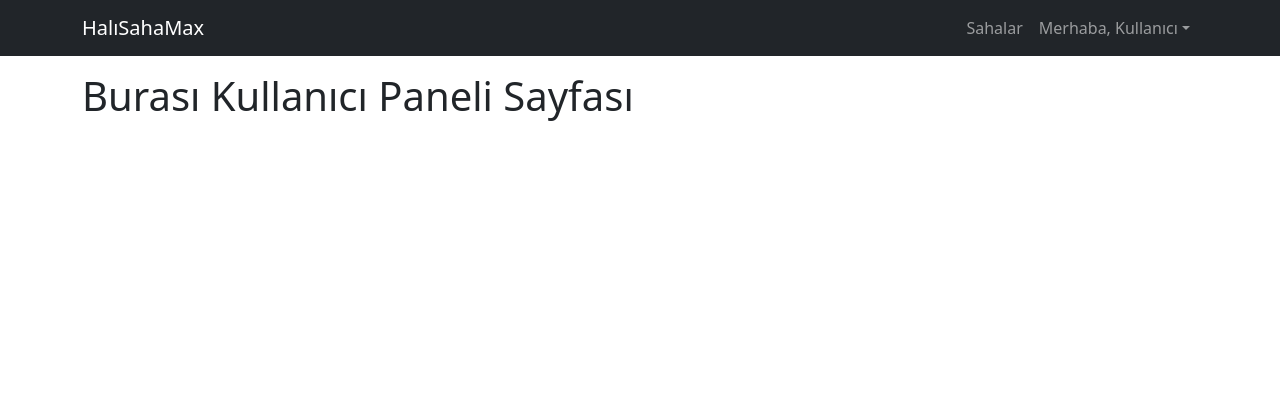
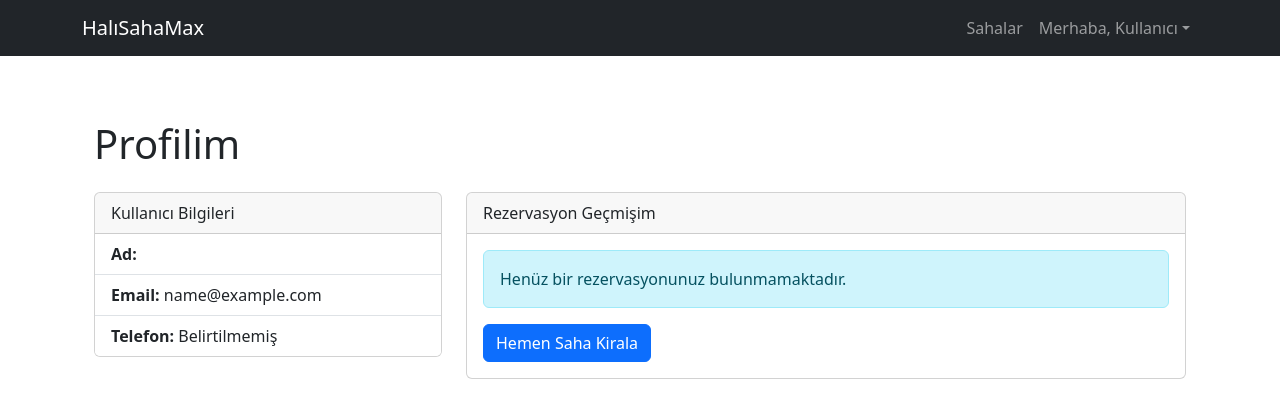
Before and after one commit to yagizemreozbilge/Grup7_WebProje, a React (Create React App) app in the folder src/frontend/: page /panel in a window 1280 px wide. Shown: the top 418 px of the page. Built offline with nearby package versions, Linux system fonts and the light colour scheme; sample sign-in values are in the browser's storage.

Commit message:
Sahalar listeleniyor ve giriş sayfası çalışıyor

```diff
--- a/src/frontend/src/App.js
+++ b/src/frontend/src/App.js
@@ -20,6 +20,7 @@ import SahaListeleme from './pages/SahaListeleme';
 import SahaDetay from './pages/SahaDetay';
 import KullaniciPanel from './pages/KullaniciPanel';
 import AdminPanel from './pages/AdminPanel';
+import ProtectedRoute from './components/ProtectedRoute';
 
 // 2. ANA UYGULAMA FONKSİYONU
 function App() {
@@ -48,7 +49,11 @@ function App() {
             {/* /saha/1 veya /saha/abc gibi linklere tıklandığında SahaDetay sayfasını açar. */}
             <Route path="/saha/:id" element={<SahaDetay />} />
 
-            <Route path="/panel" element={<KullaniciPanel />} />
+            <Route path="/panel" element={
+  <ProtectedRoute>
+    <KullaniciPanel />
+  </ProtectedRoute>
+} />
             <Route path="/admin" element={<AdminPanel />} />
 
           </Routes>
--- /dev/null
+++ b/src/frontend/src/components/ProtectedRoute.js
@@ -0,0 +1,22 @@
+// src/components/ProtectedRoute.js
+
+import React from 'react';
+import { Navigate } from 'react-router-dom';
+
+// Bu bileşen, içine aldığı sayfayı (children) korur
+function ProtectedRoute({ children }) {
+  // 1. Hafızaya bak: Kullanıcı var mı?
+  const user = localStorage.getItem('userInfo');
+
+  // 2. Eğer kullanıcı YOKSA:
+  if (!user) {
+    // Onu nazikçe Giriş sayfasına postala
+    return <Navigate to="/giris-yap" replace />;
+  }
+
+  // 3. Eğer kullanıcı VARSA:
+  // Sayfayı (children) göster
+  return children;
+}
+
+export default ProtectedRoute;
--- a/src/frontend/src/pages/KullaniciPanel.js
+++ b/src/frontend/src/pages/KullaniciPanel.js
@@ -1,10 +1,66 @@
-import React from 'react';
+// src/pages/KullaniciPanel.js
+
+import React, { useEffect, useState } from 'react';
+import { Container, Row, Col, Card, Button, ListGroup, Alert } from 'react-bootstrap';
 
 function KullaniciPanel() {
+  const [user, setUser] = useState(null);
+
+  useEffect(() => {
+    // 1. Hafızadan kullanıcıyı oku
+    const userInfoStorage = localStorage.getItem('userInfo');
+
+    if (userInfoStorage) {
+      const userInfo = JSON.parse(userInfoStorage);
+      // Eğer Backend veriyi 'user' objesi içinde yolluyorsa:
+      setUser(userInfo.user || userInfo);
+    } else {
+      // Giriş yapmamışsa Ana Sayfaya at
+      window.location.href = '/giris-yap';
+    }
+  }, []);
+
+  if (!user) {
+    return <Container className="mt-5">Yükleniyor...</Container>;
+  }
+
   return (
-    <div>
-      <h1>Burası Kullanıcı Paneli Sayfası</h1>
-    </div>
+    <Container className="my-5">
+      <h1 className="mb-4">Profilim</h1>
+      <Row>
+        <Col md={4}>
+          <Card>
+            <Card.Header>Kullanıcı Bilgileri</Card.Header>
+            <ListGroup variant="flush">
+              <ListGroup.Item>
+                <strong>Ad:</strong> {user.first_name} {user.last_name}
+              </ListGroup.Item>
+              <ListGroup.Item>
+                <strong>Email:</strong> {user.email}
+              </ListGroup.Item>
+              <ListGroup.Item>
+                <strong>Telefon:</strong> {user.phone_number || 'Belirtilmemiş'}
+              </ListGroup.Item>
+            </ListGroup>
+          </Card>
+        </Col>
+
+        <Col md={8}>
+          <Card className="mb-4">
+            <Card.Header>Rezervasyon Geçmişim</Card.Header>
+            <Card.Body>
+              {/* Şimdilik boş - İleride buraya rezervasyonlar gelecek */}
+              <Alert variant="info">
+                Henüz bir rezervasyonunuz bulunmamaktadır.
+              </Alert>
+              <Button variant="primary" href="/sahalar">
+                Hemen Saha Kirala
+              </Button>
+            </Card.Body>
+          </Card>
+        </Col>
+      </Row>
+    </Container>
   );
 }
 
--- a/src/frontend/src/pages/SahaDetay.js
+++ b/src/frontend/src/pages/SahaDetay.js
@@ -1,10 +1,111 @@
-import React from 'react';
+// src/pages/SahaDetay.js
+
+import React, { useState, useEffect } from 'react';
+// 1. YENİ: "useParams" (Adres çubuğundan ID okumak için)
+// 1. YENİ: "Link" (Listeye geri dönmek için)
+import { useParams, Link } from 'react-router-dom';
+import { Container, Row, Col, Card, Image, ListGroup, Alert, Spinner } from 'react-bootstrap';
+import axios from 'axios';
+
+// 2. API_BASE_URL (Giriş/Kayıt ile aynı olmalı)
+const API_BASE_URL = 'http://localhost:5000'; // <-- Backend'in adresi
 
 function SahaDetay() {
+  // 3. YENİ: "useParams" kancasını çağırıyoruz
+  // Bu, App.js'teki /saha/:id yolundaki "id"yi bize verir
+  const { id: sahaId } = useParams();
+
+  // 4. "State" (Durum) tanımlamaları
+  // Bu sefer tek bir "obje" ({}) state'i tutuyoruz
+  const [saha, setSaha] = useState({});
+  const [loading, setLoading] = useState(true);
+  const [error, setError] = useState(null);
+
+  // 5. "useEffect" KANCASI (HOOK)
+  // Bu, "Sayfa ilk yüklendiğinde" veya "sahaId değiştiğinde" çalışır
+  useEffect(() => {
+    const fetchSahaDetay = async () => {
+      try {
+        setLoading(true);
+        setError(null);
+
+        // 6. AXIOS İLE API İSTEĞİ (GET)
+        // Gökçe'nin eklemesi gereken link: /fields/:id
+        const { data } = await axios.get(`${API_BASE_URL}/fields/${sahaId}`);
+
+        setLoading(false);
+
+        // Gelen veriyi (data.data veya data) "saha" state'ine kaydediyoruz
+        if (data.data) {
+            setSaha(data.data);
+        } else {
+            setSaha(data);
+        }
+
+        console.log('Saha Detayı:', data);
+
+      } catch (err) {
+        setLoading(false);
+        setError('Saha detayı yüklenirken bir hata oluştu: ' + err.message);
+      }
+    };
+
+    fetchSahaDetay();
+  }, [sahaId]); // <-- [sahaId] = "sahaId değişirse bu fonksiyonu tekrar çalıştır"
+
+  // 7. GÖRSEL (JSX) KISMI
   return (
-    <div>
-      <h1>Burası Saha Detay Sayfası</h1>
-    </div>
+    <Container className="my-4">
+      {/* Geri Dön Linki */}
+      <Link className="btn btn-light my-3" to="/sahalar">
+        Listeye Geri Dön
+      </Link>
+
+      {loading ? (
+        <Spinner animation="border" />
+      ) : error ? (
+        <Alert variant="danger">{error}</Alert>
+      ) : (
+        // Yüklenme bittiyse ve hata yoksa:
+        <Row>
+          <Col md={6}>
+            {/* 8. Fotoğraf (Eğer varsa) */}
+            <Image src={saha.photos ? saha.photos[0] : ''} alt={saha.name} fluid rounded />
+          </Col>
+
+          <Col md={6}>
+            {/* 9. Detaylar */}
+            <Card>
+              <ListGroup variant="flush">
+                <ListGroup.Item>
+                  <h1>{saha.name}</h1>
+                </ListGroup.Item>
+                <ListGroup.Item>
+                  <strong>Adres:</strong> {saha.address}
+                </ListGroup.Item>
+                <ListGroup.Item>
+                  <strong>Fiyat:</strong> {saha.price_per_hour} TL / Saat
+                </ListGroup.Item>
+                <ListGroup.Item>
+                  <strong>Özellikler:</strong>
+                  {/* Özellikler bir dizi (array) ise: */}
+                  {saha.features && saha.features.length > 0 ? (
+                    <ul>
+                      {saha.features.map((feature, index) => (
+                        <li key={index}>{feature}</li>
+                      ))}
+                    </ul>
+                  ) : (
+                    'Özellik bilgisi yok'
+                  )}
+                </ListGroup.Item>
+                {/* TODO: Buraya Rezervasyon Takvimi/Butonu gelecek */}
+              </ListGroup>
+            </Card>
+          </Col>
+        </Row>
+      )}
+    </Container>
   );
 }
 
```
